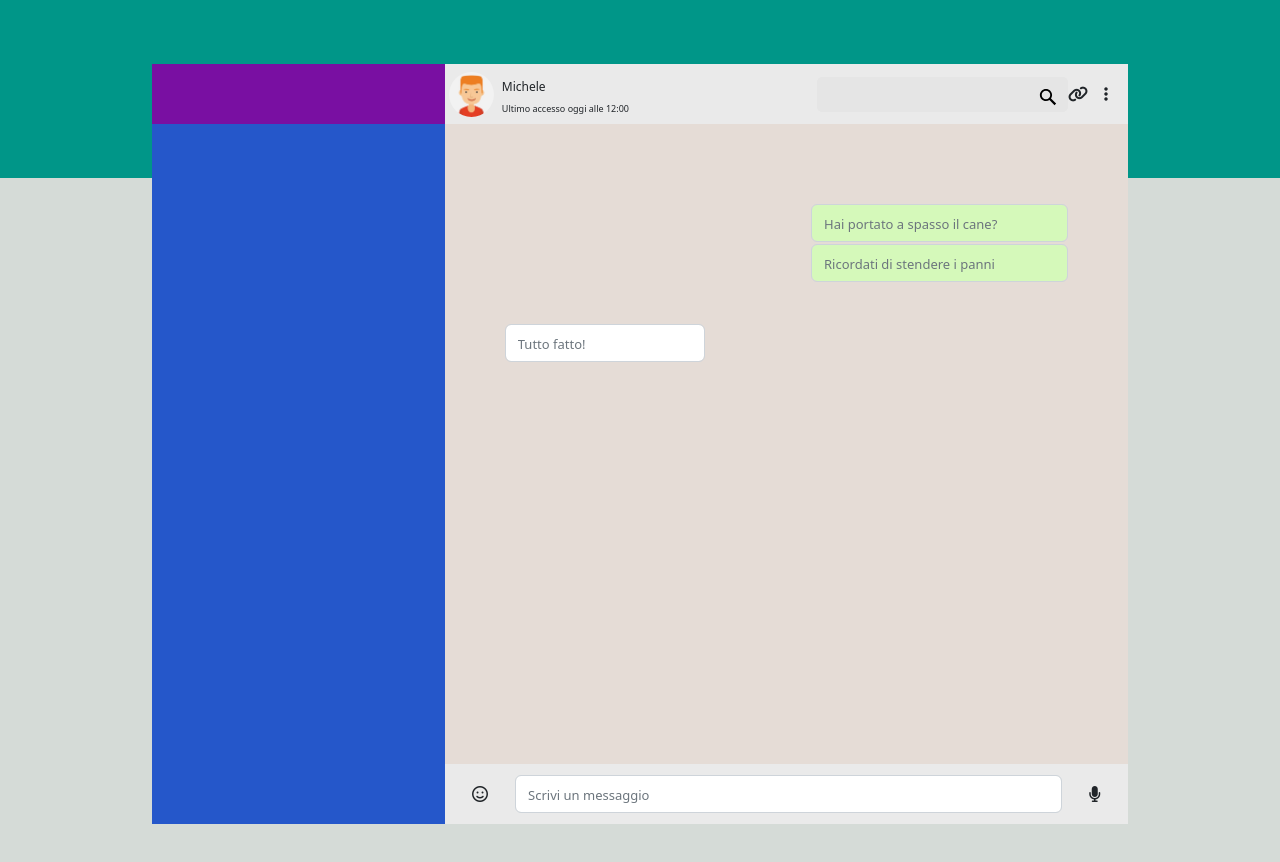
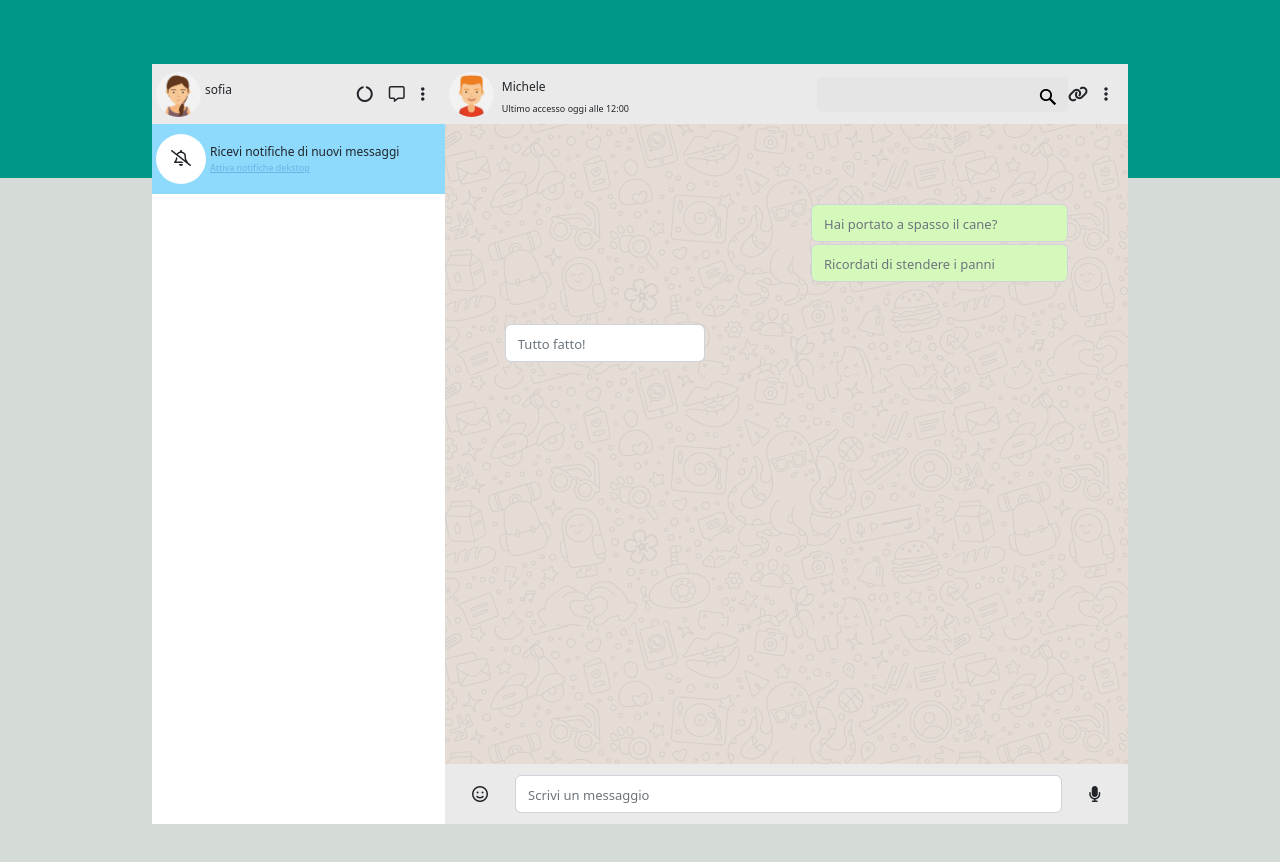
Before and after one commit to Patrickhell/vue-boolzapp, a plain HTML site: page index.html in a window 1280 px wide. Drawn offline with nearby package versions, Linux system fonts and the light colour scheme.

Commit message:
implementazione della parte delle notifiche

```diff
--- a/css/style.css
+++ b/css/style.css
@@ -18,12 +18,17 @@ body{
 
 div.lateralSide{
     width: 30vw;
-    background-color: #2557ca;
+    background-color: #ffffff
 
 }
 div.upper{
     height: 60px;
-    background-color:#790fa2 ;
+    background-color:#eaeaea ;
+}
+div.notifications{
+    height: 70px;
+    background-color:#8edafc;
+    text-align: start;
 }
 
 div.rightSide{
@@ -39,7 +44,7 @@ div.rightSide{
 div.messageBox{
     position: relative;
     height: calc(100% - 120px);
-background-color: #e5dcd6;
+background-image:url(../img/mine.jpg);
 }
 
 div.downRightSide{
@@ -133,3 +138,13 @@ ul{
   left: 60px;
 
 }
+.circle{
+    width: 50px;
+    height: 50px;
+    border-radius: 50%;
+    background-color: white;
+}
+
+.text-decoration{
+    text-decoration: underline;
+}
--- a/index.html
+++ b/index.html
@@ -16,10 +16,49 @@
     <script src="https://unpkg.com/vue@3"></script>
    <main class="background">
     <div class="main-box container d-flex">
-        <div class="lateralSide">
-            <div class="upper">
+        <div class="lateralSide flex-column">
+            <div class="upper d-flex justify-content-between">
+                <div class="px-1 d-flex align-items-center">
+                    <img src="img/avatar_io.jpg" alt="avatar's sofia" style="width: 45px; height: 45px; border-radius: 50%;">
+                    <h4 class="my_fontName mx-1">
+                        sofia
+                    </h4>
+                </div>
+
+                <div class="icons d-flex px-1 pt-3">
+                    <ul class="d-flex align-items-center">
+                        <li class="px-3">
+                            <i class="fa-solid fa-circle-notch"></i>
+                        </li>
+                        <li class="my_marginRight">
+                            <i class="fa-regular fa-message"></i>
+                        </li>
+                        <li class="my_marginRight">
+                            <i class="fa-solid fa-ellipsis-vertical "></i>
+                        </li>
+                    </ul>
+                </div>
+            </div>
+            <div class="notifications d-flex align-items-center">
+                <div class="circle text-center  mx-1" >
+                    <i class="fa-regular fa-bell-slash pt-3" ></i>
+                </div>
+                <div>
+                    <div class="my_fontName">
+
+                        Ricevi notifiche di nuovi messaggi
+
+                    </div>
+                    <div class="my_fontAccess text-decoration" style="color: #6ab4e4;">
+
+                        Attiva notifiche dekstop
+
+                    </div>
+
+                </div>
 
             </div>
+
 
         </div>
         <div class="rightSide column">
```
